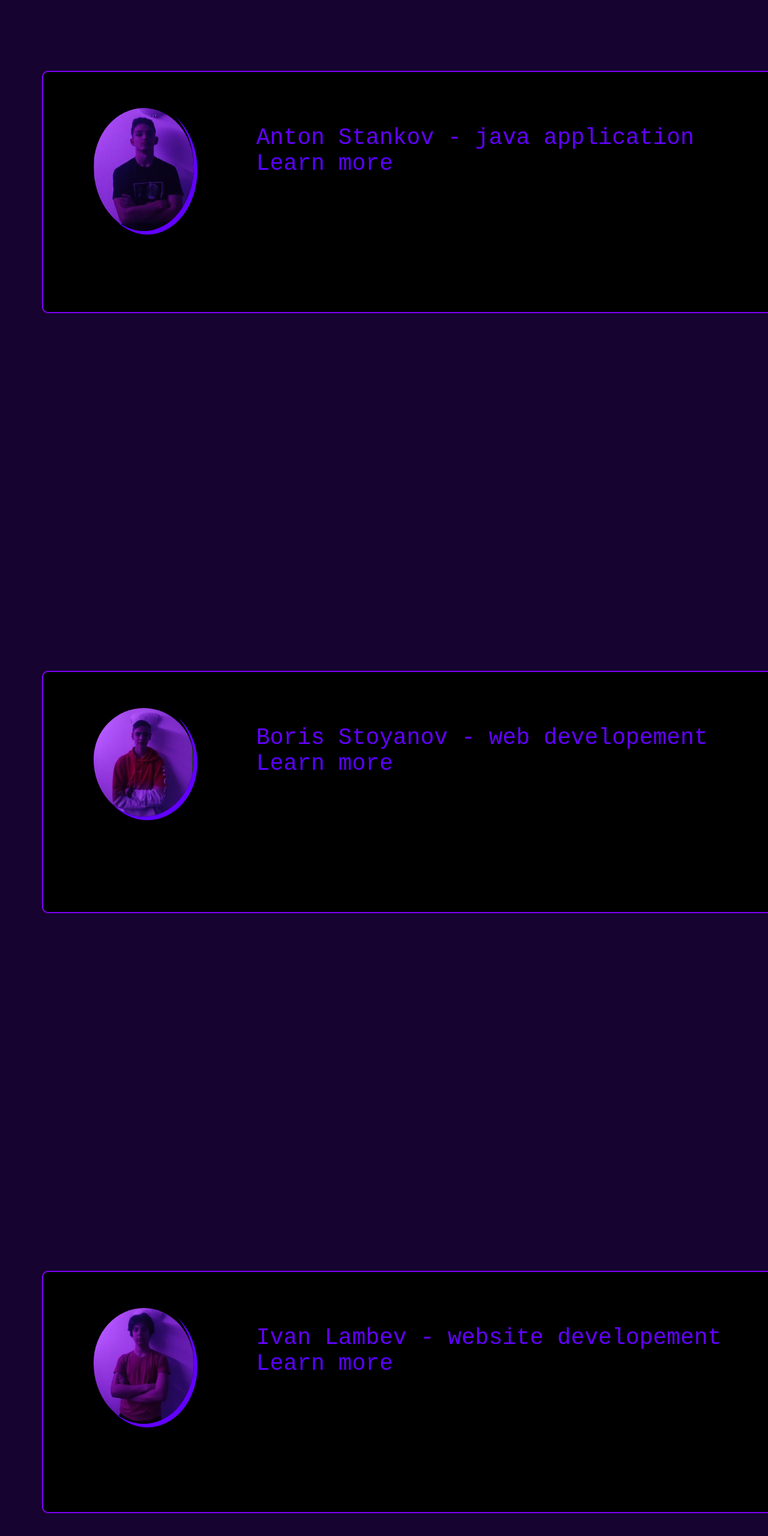
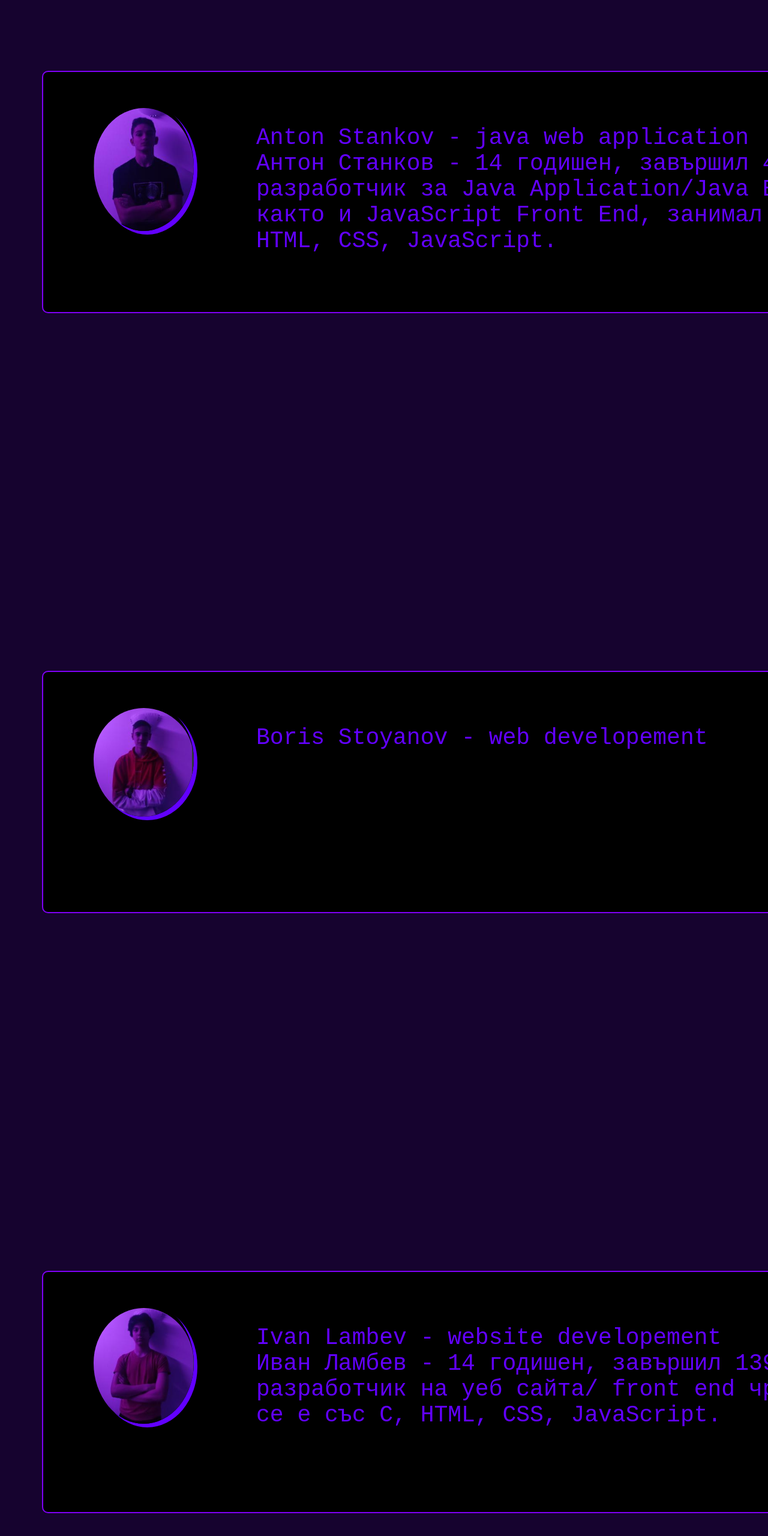
Before and after one commit to 1van4o/Team-Pospalankovcite, a plain HTML site: page hack tues/about us.html in a window 1280 px wide. Shown: the part 1265-3825 px from the top of the page at 60% size. Drawn offline with Linux system fonts and the light colour scheme; a web font is replaced by a local one.

Commit message:
websita e margnat sus javata
ostava da se dovurshi i prika4i nay-novata versiq na java applicationa!!!

```diff
--- a/hack tues/about us.html
+++ b/hack tues/about us.html
@@ -57,7 +57,8 @@
 	<div class="nie">
 		<img src="images/toni.png" alt="boris" class="snimki">
 		<p class="tnas">
-			Anton Stankov - java application   <br>    <a class="aboutus1" href="about us.html">Learn more</a>
+			Anton Stankov - java web application <br>
+			Антон Станков - 14 годишен, завършил 49 ОУ "Бенито Хуарес", разработчик за Java Application/Java BackEnd чрез Spring Boot, както и JavaScript Front End, занимал се със C#, C, Java, HTML, CSS, JavaScript.
 		</p>
 	  </div>
 </div >
@@ -67,7 +68,7 @@
 	<div class="nie">
 		<img src="images/boris.png" alt="boris" class="snimki">
 		<p class="tnas">
-			Boris Stoyanov - web developement <br>  <a class="aboutus1" href="about us.html">Learn more</a>
+			Boris Stoyanov - web developement <br>
 		</p>
 	  </div>
 </div>
@@ -77,7 +78,8 @@
 	<div class="nie">
 		<img src="images/ivan.png" alt="boris" class="snimki">
 		<p class="tnas">
-			Ivan Lambev - website developement <br>  <a class="aboutus1" href="about us.html">Learn more</a>
+			Ivan Lambev - website developement <br>
+			  Иван Ламбев - 14 годишен, завършил 139 ОУ "Захарий Круша" , разработчик на уеб сайта/ front end чрез html, css, занимавъл се  е със C, HTML, CSS, JavaScript.
 		</p>
 
 	  </div>
@@ -88,7 +90,7 @@
 	<div class="nie">
 		<img src="images/test.jpg" alt="boris" class="snimki">
 		<p class="tnas">
-			Stoyan Babanov - presentation/information <br> <a class="aboutus1" href="about us.html">Learn more</a>
+			Stoyan Babanov - presentation/information <br>
 		</p>
 </div>
 
```
Also changed, not shown: hack tues/contacts.html (+5 -1 lines), hack tues/index.html (+2 -4 lines), hack tues/java_scripta.js (deleted, +0 -10 lines), grafik.txt (added), hack tues/csszatoni/ecrypt.css (renamed from csszatoni/ecrypt.css), hack tues/csszatoni/index.html (renamed from csszatoni/index.html), hack tues/images/stoqn.png (added).
